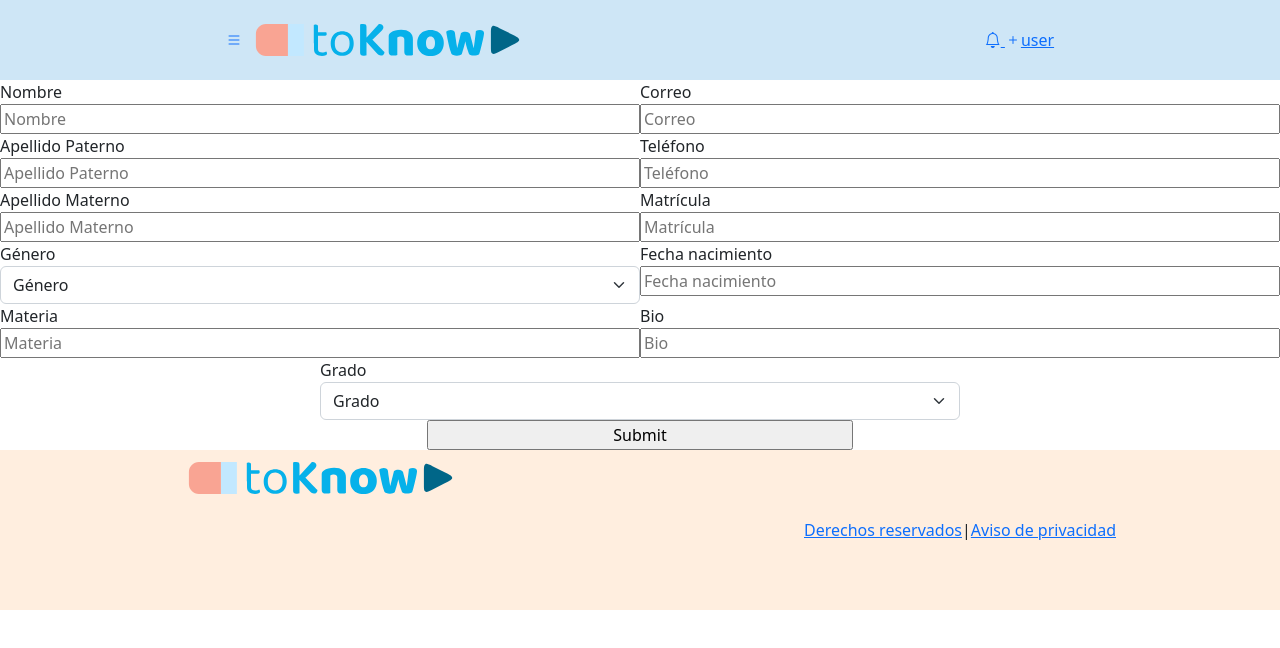
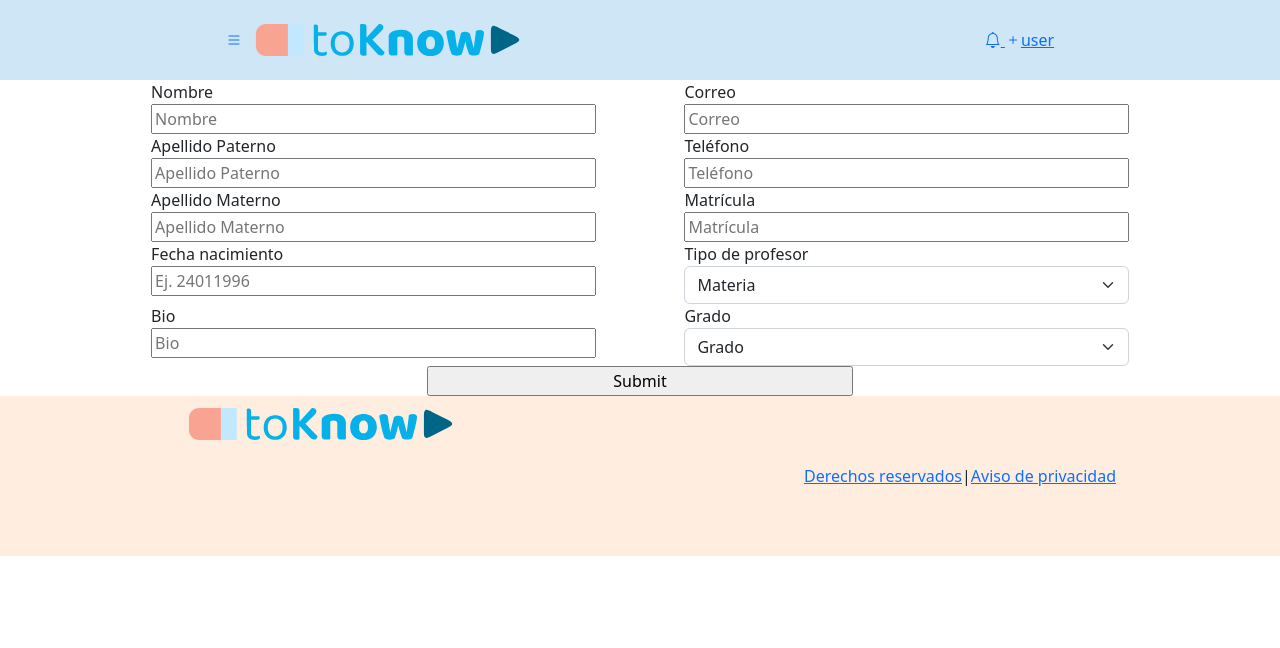
Before and after one commit to to-know-g19/TOKNOW_FE, a Next.js app: page /registerteacher in a window 1280 px wide. Shown: the top 648 px of the page. Built offline with nearby package versions, Linux system fonts and the light colour scheme; sample sign-in values are in the browser's storage.

Commit message:
changed form to match BE model requirements. added list for type of teacher

```diff
--- a/components/FormTeacher/FormTeacher.js
+++ b/components/FormTeacher/FormTeacher.js
@@ -2,7 +2,6 @@ import React from 'react'
 import { useForm } from "react-hook-form"
 import 'bootstrap/dist/css/bootstrap.css'
 import { useRouter } from 'next/router'
-import ListDropdown from '../ListDropdown/BtnDropdown'
 
 
 export default function FormTeacher() {
@@ -38,94 +37,74 @@ export default function FormTeacher() {
     return (
         <div className='d-flex col-12 '>
             <form onSubmit={handleSubmit(onSubmit)} className='d-flex col-12 flex-column align-items-center justify-content-center'>
-                <div className='col-12 d-flex flex-wrap justify-content-center'>
+                <div className='col-10 d-flex flex-wrap justify-content-around'>
 
-                    <div className=' d-flex col-6 flex-column'>
+                    <div className='d-flex col-5 flex-column'>
                         <label>Nombre</label>
-                        <input name='name' {...register("name", { required: true, minLength: 3, maxLength: 30 })} placeholder='Nombre'></input>
+                        <input name='name' {...register("name", { required: true, minLength: 2, maxLength: 20 })} placeholder='Nombre'></input>
                         {errors.name && errors.name.type === "required" && <span className='text-danger'>*El campo es requerido.</span>}
-                        {errors.name && errors.name.type === "minLength" && <span className='text-danger'>*El campo requiere más de 2 caracteres</span>}
-                        {errors.name && errors.name.type === "maxLength" && <span className='text-danger'>*El campo requiere menos de 30 caracteres</span>}
+                        {errors.name && errors.name.type === "minLength" && <span className='text-danger'>*El campo requiere al menos 2 caracteres</span>}
+                        {errors.name && errors.name.type === "maxLength" && <span className='text-danger'>*El campo requiere menos de 21 caracteres</span>}
                     </div>
 
-                    <div className='d-flex col-6 flex-column'>
+                    <div className='d-flex col-5 flex-column'>
                         <label>Correo</label>
-                        <input name='email' {...register("email")} placeholder='Correo'></input>
+                        <input type="email" name='email' {...register("email")} placeholder='Correo'></input>
+                        {errors.email && errors.email.type === "required" && <span className='text-danger'>*Este campo es requerido</span>}
                     </div>
 
-                    <div className='d-flex col-6 flex-column'>
+                    <div className='d-flex col-5 flex-column'>
                         <label>Apellido Paterno</label>
-                        <input name='lastNameA' {...register("lastNameA", { required: true, minLength: 3, maxLength: 30 })} placeholder='Apellido Paterno'></input>
+                        <input name='lastNameA' {...register("lastNameA", { required: true, minLength: 2, maxLength: 20 })} placeholder='Apellido Paterno'></input>
                         {errors.lastNameA && errors.lastNameA.type === "required" && <span className='text-danger'>*El campo es requerido.</span>}
-                        {errors.lastNameA && errors.lastNameA.type === "minLength" && <span className='text-danger'>*El campo requiere más de 2 caracteres</span>}
-                        {errors.lastNameA && errors.lastNameA.type === "maxLength" && <span className='text-danger'>*El campo requiere menos de 30 caracteres</span>}
+                        {errors.lastNameA && errors.lastNameA.type === "minLength" && <span className='text-danger'>*El campo requiere al menos 2 caracteres</span>}
+                        {errors.lastNameA && errors.lastNameA.type === "maxLength" && <span className='text-danger'>*El campo requiere menos de 21 caracteres</span>}
                     </div>
 
-                    <div className='d-flex col-6 flex-column'>
+                    <div className='d-flex col-5 flex-column'>
                         <label>Teléfono</label>
-                        <input type='number' name='phone' {...register("phone", { required: true, minLength: 8, maxLength: 16 })} placeholder='Teléfono'></input>
-                        {errors.phone && errors.phone.type === "required" && <span className='text-danger'>*El campo es requerido.</span>}
-                        {errors.phone && errors.phone.type === "minLength" && <span className='text-danger'>*El campo requiere más de 7 caracteres</span>}
-                        {errors.phone && errors.phone.type === "maxLength" && <span className='text-danger'>*El campo requiere menos de 16 caracteres</span>}
+                        <input type='number' name='phone' {...register("phone")} placeholder='Teléfono'></input>
                     </div>
 
-                    <div className='d-flex col-6 flex-column'>
+                    <div className='d-flex col-5 flex-column'>
                         <label>Apellido Materno</label>
-                        <input name='lastNameB' {...register("lastNameB", { required: true, minLength: 3, maxLength: 30 })} placeholder='Apellido Materno'></input>
+                        <input name='lastNameB' {...register("lastNameB", { required: true, minLength: 2, maxLength: 20 })} placeholder='Apellido Materno'></input>
                         {errors.lastNameB && errors.lastNameB.type === "required" && <span className='text-danger'>*El campo es requerido.</span>}
-                        {errors.lastNameB && errors.lastNameB.type === "minLength" && <span className='text-danger'>*El campo requiere más de 2 caracteres</span>}
-                        {errors.lastNameB && errors.lastNameB.type === "maxLength" && <span className='text-danger'>*El campo requiere menos de 30 caracteres</span>}
+                        {errors.lastNameB && errors.lastNameB.type === "minLength" && <span className='text-danger'>*El campo requiere al menos 2 caracteres</span>}
+                        {errors.lastNameB && errors.lastNameB.type === "maxLength" && <span className='text-danger'>*El campo requiere menos de 21 caracteres</span>}
                     </div>
 
-                    <div className='d-flex col-6 flex-column'>
+                    <div className='d-flex col-5 flex-column'>
                         <label>Matrícula</label>
-                        {/* requerido sin mencionarse como tal (tiene min y max) */}
                         <input name='matricula' {...register("matricula")} placeholder='Matrícula'></input>
                     </div>
 
-                    <div className='d-flex col-6 flex-column'>
-                        <label>Género</label>
-                        {/* tiene que cumplir uno de la lista en el back. hacer con desplegable */}
-                        {/* <input name='gender' {...register("gender")} placeholder='Género'></input> */}
-                        <select name='gender' {...register("gender", { required: true, })} className="form-select" >
-                            <option value="">Género</option>
-                            <option value="female">female</option>
-                            <option value="male">male</option>
-                            <option value="lgbt">lgbt</option>
-                            <option value="common">common</option>
-                            <option value="neuter">neuter</option>
-                        </select>
-                        {errors.gender && errors.gender.type === "required" && <span className='text-danger'>*Selecciona tu genero.</span>}
-                        {/* {errors.gender && errors.gender.type === "minLenght" && <span className='text-danger'>*Selecciona tu genero.</span>} */}
+
+
+                    <div className='d-flex col-5 flex-column'>
+                        <label>Fecha nacimiento</label>
+                        {/* hay que ver cómo vamos a implementar la fecha */}
+                        <input type='number' name='citydateOfBirth' {...register("citydateOfBirth")} placeholder='Ej. 24011996'></input>
                     </div>
 
-                    <div className='d-flex col-6 flex-column'>
-                        <label>Fecha nacimiento</label>
-                        {/* hay que ver cómo vamos a implementar la fecha */}
-                        <input name='citydateOfBirth' {...register("citydateOfBirth")} placeholder='Fecha nacimiento'></input>
+                    <div className='d-flex col-5 flex-column'>
+                        <label>Tipo de profesor</label>
+                        {/* tiene que cumplir uno de la lista en el back. hacer con desplegable */}
+                        <select name='tipoProfesor' {...register("tipoProfesor", { required: true })} className="form-select" >
+                            <option value="">Materia</option>
+                            <option value="titular">Titular</option>
+                            <option value="educacion fisica">Educacion física</option>
+                            <option value="ingles">Inglés</option>
+                        </select>
+                        {errors.tipoProfesor && errors.tipoProfesor.type === "required" && <span className='text-danger'>*Selecciona el tipo de profesor</span>}
                     </div>
 
-                    <div className='d-flex col-6 flex-column'>
-                        <label>Materia</label>
-                        {/* tiene que cumplir uno de la lista en el back. hacer con desplegable */}
-                        <input name='materia' {...register("materia")} placeholder='Materia'></input>
-                    </div>
-
-                    <div className='d-flex col-6 flex-column'>
+                    <div className='d-flex col-5 flex-column'>
                         <label>Bio</label>
-                        {/* requerido sin mencionarse como tal (tiene min y max) */}
                         <input name='bio' {...register("bio")} placeholder='Bio'></input>
                     </div>
 
-                    {/* <div className='d-flex col-6 flex-column'>
-                        <label>Grado</label>
-                        <input type='number' name='grade' {...register("grade", { required: true, min: 1, max: 6 })} placeholder='Grado'></input>
-                        {errors.grade && errors.grade.type === "required" && <span className='text-danger'>*El campo es requerido.</span>}
-                        {errors.grade && errors.grade.type === "min" && <span className='text-danger'>*El grado no puede ser menor a 1</span>}
-                        {errors.grade && errors.grade.type === "max" && <span className='text-danger'>*El grado no puede ser mayor a 6</span>}
-
-                    </div> */}
-                    <div className='d-flex col-6 flex-column'>
+                    <div className='d-flex col-5 flex-column'>
                         <label>Grado</label>
                         <select name='grade' {...register("grade", { required: true, min: 1, max: 6 })} className="form-select" >
                             <option value="">Grado</option>
```
